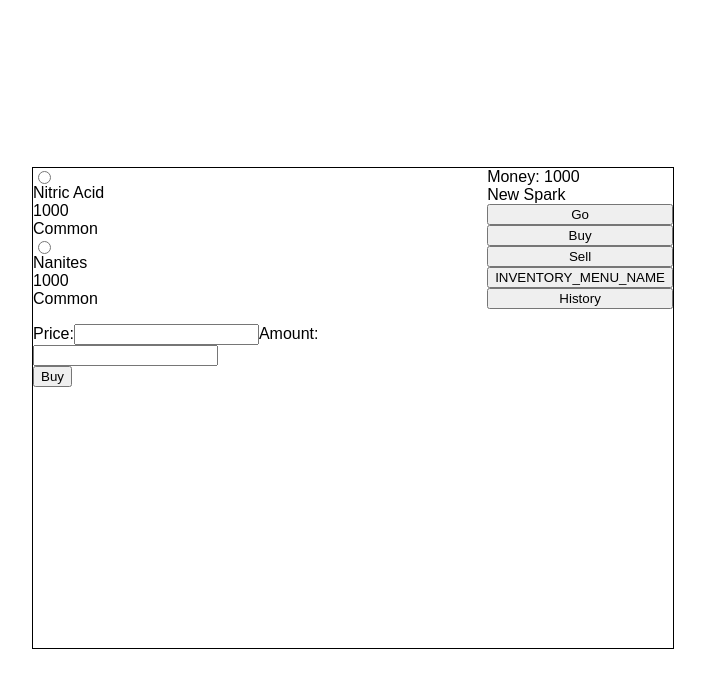
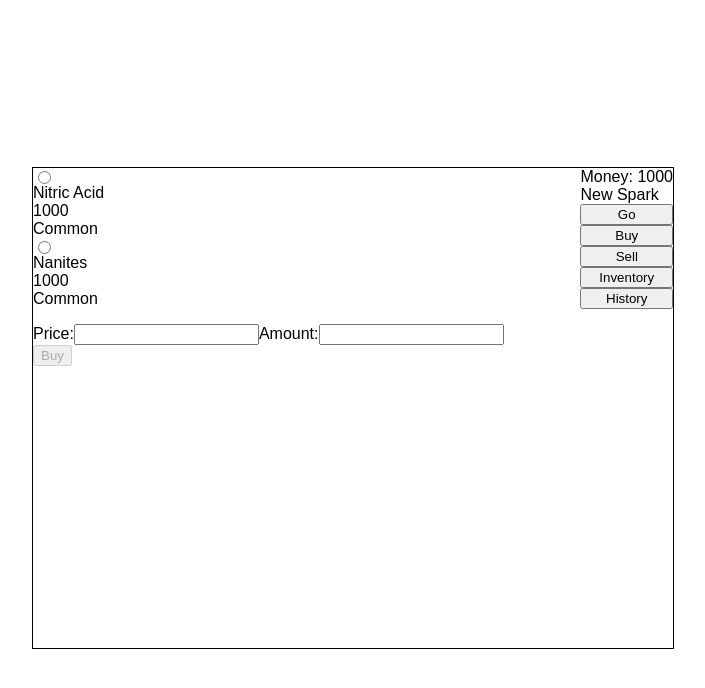
Before and after one commit to Jonbeek/ToMeToMeToMe, a React (Vite) app: page / in a window 1280 px wide. Both pictures are taken after a click on the button "Buy". Shown: the top 688 px of the page, without its empty margins (287-992 px from the left). Built offline with nearby package versions, Linux system fonts and the light colour scheme.

Commit message:
Feature message in trade message

```diff
--- a/src/ts/i18n/convert.js
+++ b/src/ts/i18n/convert.js
@@ -3,11 +3,14 @@ import format from "string-format";
 
 // TODO: Localization (not during a game jame)
 export const __ = t => {
+	if (t == null) {
+		return "";
+	}
 	if (typeof t === "string" && t in en_us) {
 		return en_us[t];
 	} else if (typeof t !== "string" && t.id in en_us) {
 		return format(en_us[t.id], ...t.params);
 	} else {
-		return t
+		return t.id != null ? t.id : t;
 	}
 };
--- a/src/ts/i18n/en_us.yaml
+++ b/src/ts/i18n/en_us.yaml
@@ -1,7 +1,17 @@
 MOVE_MESSAGE: "Moved to {0}"
+INSUFFICIENT_MESSAGE: "Not enough units of the good"
+TOO_HEAVY: The transaction would result in you being overburdened
+TOO_EXPENSIVE: You can't pay for it
+TOO_LOW_FINAL: Too low, no more
+TOO_LOW: Too low!
+TRANSACTION_COMPLETE: Thank you!
+TOO_HIGH: Too high!
+
 MESSAGE_MENU_NAME: "History"
 MOVE_MENU_NAME: "Go"
 BUY_MENU_NAME: "Buy"
 SELL_MENU_NAME: "Sell"
+INVENTORY_MENU_NAME: "Inventory"
+
 BUY_BUTTON: "Buy"
 SELL_BUTTON: "Sell"
--- a/src/ts/state/Main.ts
+++ b/src/ts/state/Main.ts
@@ -168,6 +168,7 @@ const slice = createSlice({
 		},
 		selectMenu: (state, action: PayloadAction<string>) => {
 			state.current.menu = action.payload;
+			state.current.message = null;
 		},
 		buy: (state, action: PayloadAction<Transaction>) => {
 			let payload = action.payload;
@@ -239,9 +240,7 @@ const slice = createSlice({
 			if (payload.price > cityGood.value) {
 				addMessage(
 					state,
-					finalTransaction
-						? "TOO_EXPENSIVE_FINAL_MESSAGE"
-						: "TOO_EXPENSIVE_MESSAGE"
+					finalTransaction ? "TOO_HIGH_FINAL_MESSAGE" : "TOO_HIGH_MESSAGE"
 				);
 				return;
 			}
--- a/src/ts/ui/TradeMenu.tsx
+++ b/src/ts/ui/TradeMenu.tsx
@@ -18,12 +18,13 @@ interface TradeState {
 }
 const mapStateToProps = (state: State) => {
 	return {
-		completedTransactions: state.current.completedTransactions,
+		completedTransactions: state.current.completedTransactions || [],
 		currentWeight: state.player.currentWeight,
 		maxWeight: state.player.maxWeight,
 		playerCash: state.player.cash,
 		playerGoods: state.player.goods,
-		townGoods: state.locations[state.player.location].goods
+		townGoods: state.locations[state.player.location].goods,
+		msg: __(state.current.message)
 	};
 };
 
@@ -52,6 +53,7 @@ class UnconnectedTradeMenu extends React.Component<TradeProps, TradeState> {
 			currentWeight,
 			maxWeight,
 			playerCash,
+			msg,
 			buy,
 			sell
 		} = this.props;
@@ -93,6 +95,7 @@ class UnconnectedTradeMenu extends React.Component<TradeProps, TradeState> {
 			);
 		});
 		let purchaseDisabled =
+			_.some(completedTransactions, t => t === selection) ||
 			goodWeight + currentWeight > maxWeight ||
 			(goodTotalPrice > playerCash && !isSelling) ||
 			goodQuantity == 0;
@@ -100,6 +103,7 @@ class UnconnectedTradeMenu extends React.Component<TradeProps, TradeState> {
 		let buttonName = isSelling ? "SELL_BUTTON" : "BUY_BUTTON";
 		return (
 			<div className="container--trade">
+				<div>
 					<form>{goodList}</form>
 					<div>
 						<label htmlFor="price">Price:</label>
@@ -125,6 +129,7 @@ class UnconnectedTradeMenu extends React.Component<TradeProps, TradeState> {
 					</div>
 					<div className="warnings"></div>
 					<button
+						disabled={purchaseDisabled}
 						onClick={() =>
 							purchaseFunc({
 								goodId: selection,
@@ -136,6 +141,8 @@ class UnconnectedTradeMenu extends React.Component<TradeProps, TradeState> {
 						{__(buttonName)}
 					</button>
 				</div>
+				<div>{msg}</div>
+			</div>
 		);
 	}
 }
```
Lines whose indentation alone changed are shown as unchanged.
